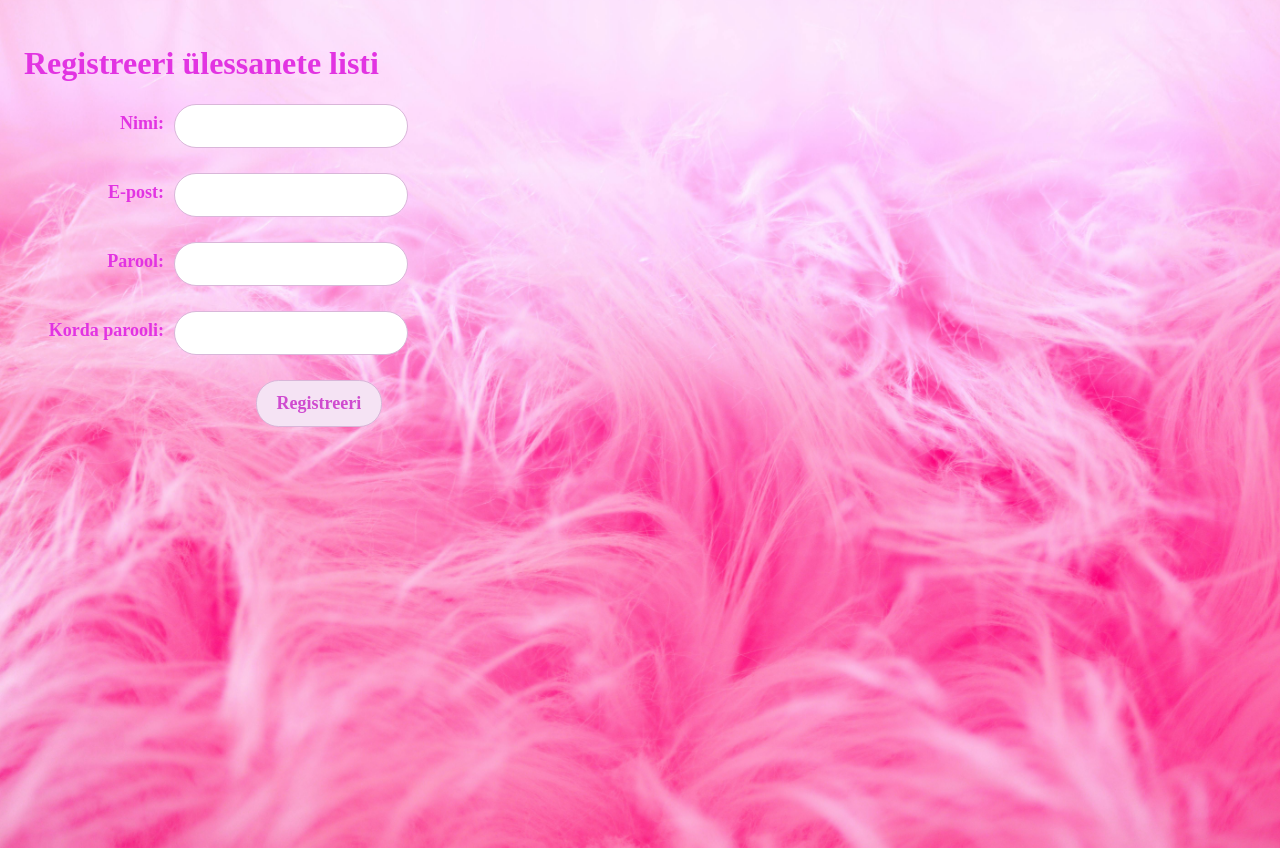
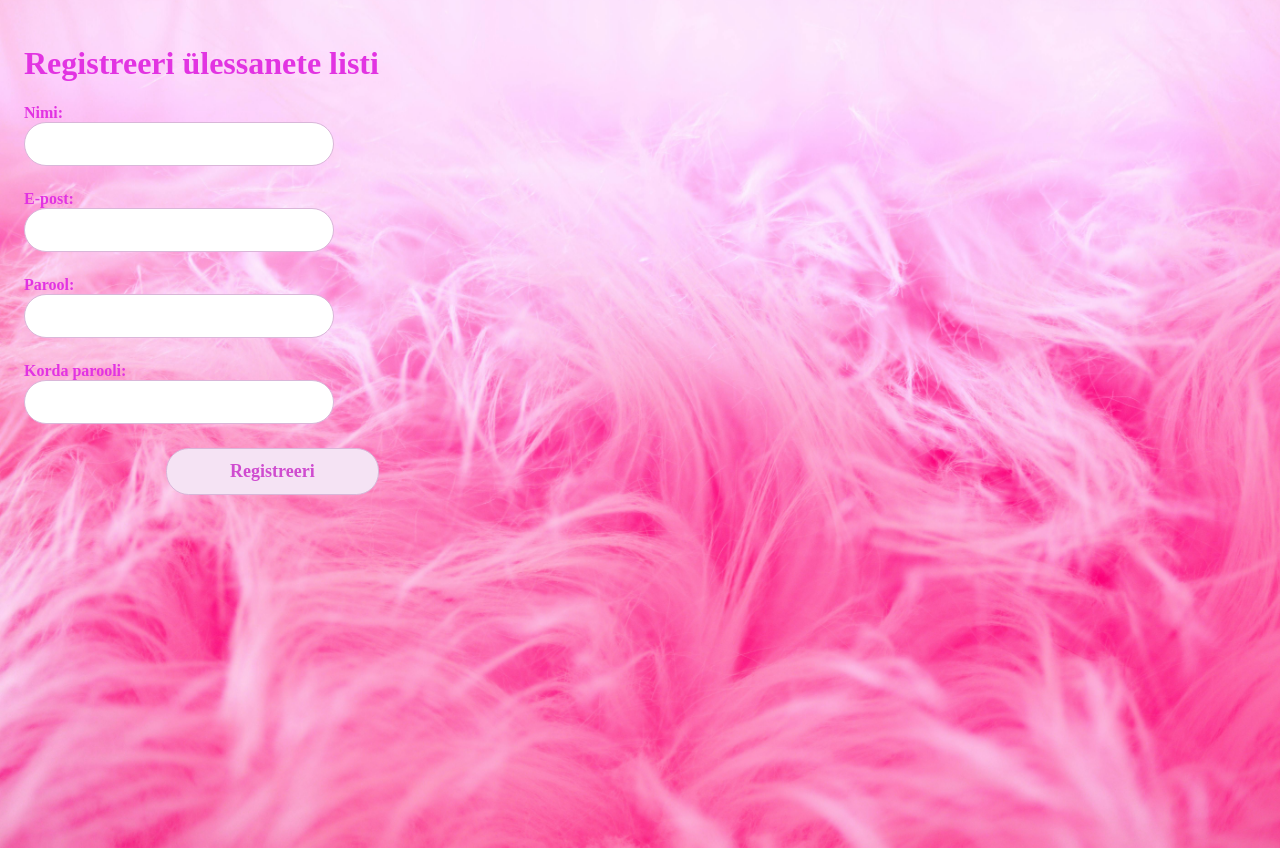
Before and after one commit to mairitikk/Back-End-New, a React (Vite) app in the folder front_end/: page /register in a window 1280 px wide. Built offline with nearby package versions, Linux system fonts and the light colour scheme; a web font is replaced by a local one.

Commit message:
registration form changes

```diff
--- a/front_end/src/styles/RegistrationComponent.module.css
+++ b/front_end/src/styles/RegistrationComponent.module.css
@@ -6,12 +6,7 @@
   min-height: 100vh;
 }
 
-@media (min-width: 768px) {
-  .container {
 
-
-  }
-}
 
 .registratonContainer {
   max-width: 90%;
@@ -26,10 +21,12 @@
 }
 
 .formRow {
-  display: flex;
-  flex-direction: column;
-  align-items: flex-start;
-  margin-bottom: 25px;
+
+
+    align-items: center;
+    /* Optional: Center inputs vertically */
+    margin-bottom: 1.5rem;
+    /* Add spacing between form rows */
 }
 
 @media (min-width: 768px) {
@@ -40,10 +37,7 @@
 }
 
 .label {
-  font-size: 18px;
-  font-weight: bold;
-  margin-bottom: 5px;
-  text-align: left;
+  width: fit-content;
 }
 
 @media (min-width: 768px) {
@@ -55,7 +49,7 @@
 }
 
 .registrationForm {
-  width: 100%;
+  width: 80%;
   outline: none;
   border: 1px solid #d9b6d9;
   background-color: #fff;
@@ -79,7 +73,7 @@
 
 .registrationButton {
   display: block;
-
+width: 60%;
   background: #f5e3f4;
   border: 1px solid #d9b6d9;
   color: #cf4bcf;
```
